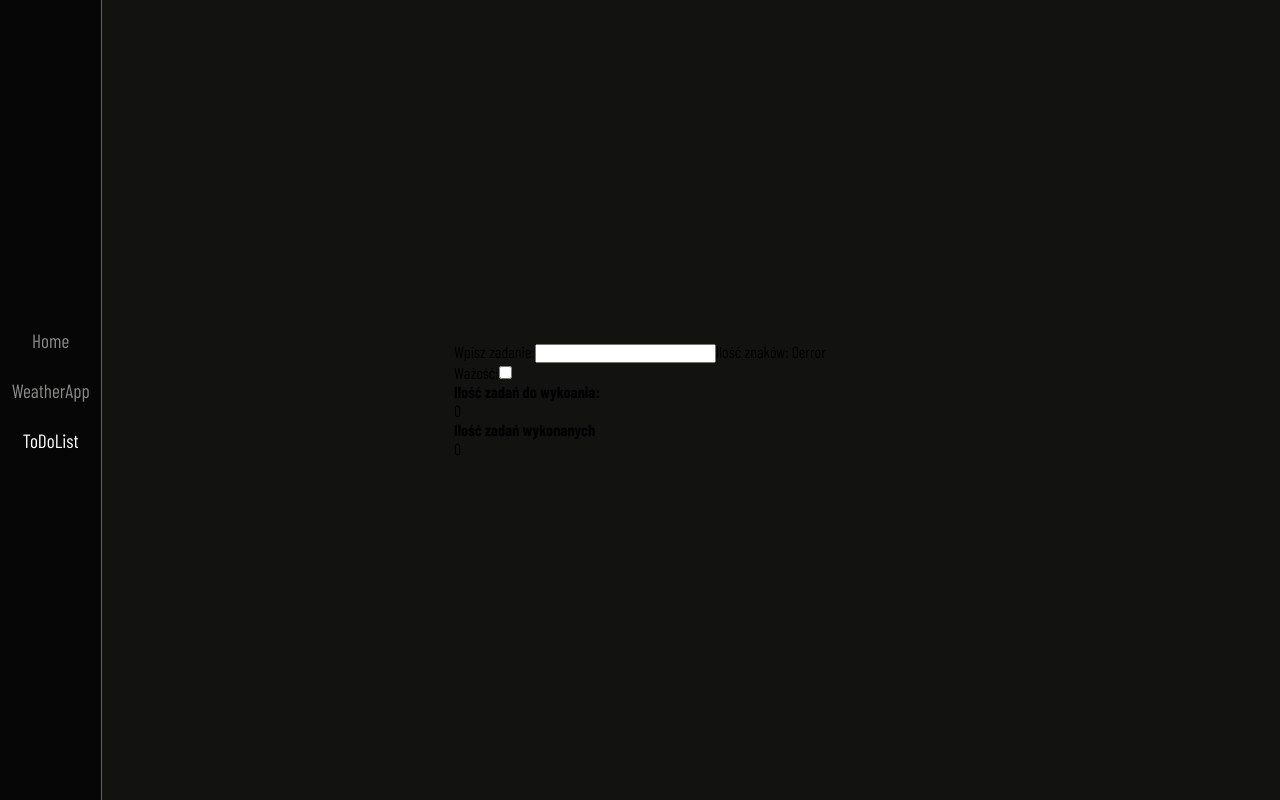
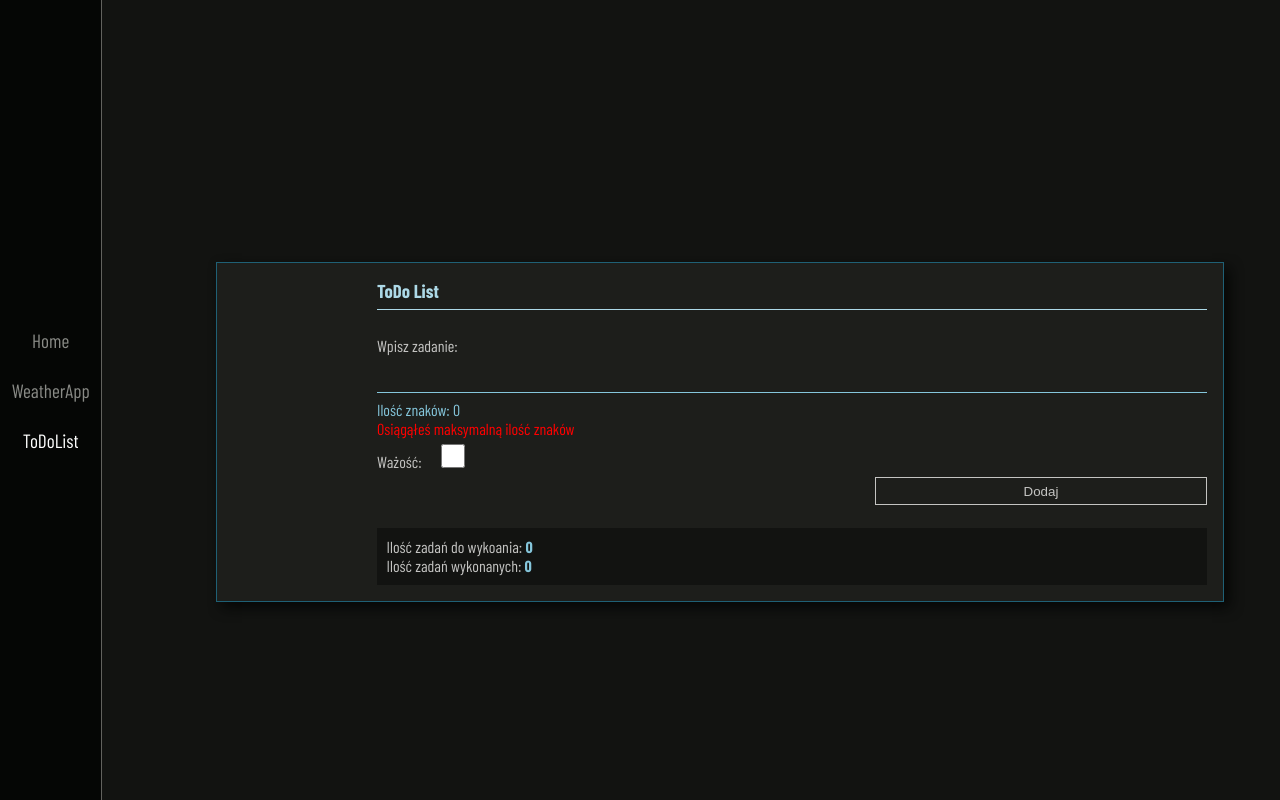
Before and after one commit to Scorpion19702022/01_REACT_VARIOUS_PROJECTS, a React (Create React App) app: page /ToDoList in a window 1280 px wide. Built offline with nearby package versions, Linux system fonts and the light colour scheme; a web font is replaced by a local one.

Commit message:
added styles in InputsToDoList for mobile

```diff
--- a/src/Components/ToDoList/InputsToDoList.tsx
+++ b/src/Components/ToDoList/InputsToDoList.tsx
@@ -5,27 +5,29 @@ import styles from './Style/InputsToDoList.module.css'
 const InputsToDoList = () => {
 	return (
 		<section className={styles.wrapper_inputs}>
+			<h1 className={styles.heading}>ToDo List</h1>
 			<div className={styles.box_inputs}>
-				<div className={styles.input_text}>
+				<div className={styles.inputs}>
 					<label className={styles.label}>Wpisz zadanie:</label>
 					<input className={styles.input} type='text' />
-					<span className={styles.quantity_signs}>Ilość znaków: 0</span>
-					<span className={styles.quantity_errors}>error</span>
+					<div className={styles.quantity_inputs}>
+						<span className={styles.quantity_signs}>Ilość znaków: 0</span>
+						<span className={styles.quantity_errors}>Osiągąłeś maksymalną ilość znaków</span>
+					</div>
 				</div>
 				<div className={styles.input_important}>
 					<label className={styles.label}>Ważość:</label>
 					<input className={styles.checkbox} type='checkbox' />
 				</div>
+				<button className={styles.btn_added_task}>Dodaj</button>
 			</div>
 			<div className={styles.box_info}>
-				<div className={styles.quantity_toDo}>
-					<h4 className={styles.quantity_heading}>Ilość zadań do wykoania:</h4>
-					<span className={styles.quantity_result}>0</span>
-				</div>
-				<div className={styles.quantity_done}>
-					<h4 className={styles.quantity_heading}>Ilość zadań wykonanych</h4>
-					<span className={styles.quantity_result}>0</span>
-				</div>
+				<h4 className={styles.quantity_heading}>
+					Ilość zadań do wykoania: <span className={styles.quantity_result}>0</span>
+				</h4>
+				<h4 className={styles.quantity_heading}>
+					Ilość zadań wykonanych: <span className={styles.quantity_result}>0</span>
+				</h4>
 			</div>
 		</section>
 	)
--- a/src/Components/ToDoList/Style/InputsToDoList.module.css
+++ b/src/Components/ToDoList/Style/InputsToDoList.module.css
@@ -0,0 +1,130 @@
+:root {
+	--color-dark01: #ffffff;
+	--color-dark02: #c4c4c2;
+	--color-dark03: #898a86;
+	--color-dark04: #62625e;
+	--color-dark05: #2f302b;
+	--color-dark06: #2f302b;
+	--color-dark07: #1d1e1b;
+	--color-dark08: #121311;
+	--color-dark09: #050605;
+	--color-color01: #d6ecf3;
+	--color-color02: #add9e7;
+	--color-color03: #85c6db;
+	--color-color04: #5cb3cf;
+	--color-color05: #34a0c4;
+	--color-color06: #29809c;
+	--color-color07: #1f6075;
+	--color-color08: #14404e;
+	--color-color09: #0a2027;
+
+	--color-error: #ff0000;
+}
+
+.wrapper_inputs {
+	width: 90%;
+	height: 340px;
+	padding: 1em;
+	margin-top: 4em;
+	display: flex;
+	flex-direction: column;
+	justify-content: space-between;
+	align-items: center;
+	background-color: var(--color-dark07);
+	border: 0.04em solid var(--color-color07);
+	box-shadow: 0.4em 0.4em 0.8em var(--color-dark09);
+}
+
+.heading {
+	width: 100%;
+	color: var(--color-color02);
+	padding-bottom: 0.4em;
+	margin-bottom: 1em;
+	border-bottom: 0.04em solid var(--color-color02);
+}
+
+.box_inputs {
+	width: 100%;
+	display: flex;
+	flex-direction: column;
+}
+
+.inputs {
+	display: flex;
+	flex-direction: column;
+}
+
+.label {
+	color: var(--color-dark02);
+	margin: 0em 0.4em 0.4em 0em;
+}
+
+.input {
+	padding: 0.6em;
+	background: none;
+	border: none;
+	border-bottom: 0.04em solid var(--color-color03);
+	outline: none;
+}
+
+.quantity_inputs {
+	display: flex;
+	flex-direction: column;
+	margin: 0.4em 0em;
+}
+
+.quantity_signs {
+	color: var(--color-color03);
+}
+.quantity_errors {
+	color: var(--color-error);
+}
+
+.input_important {
+	width: 100%;
+	margin-bottom: 0.4em;
+}
+
+.checkbox {
+	width: 24px;
+	height: 24px;
+	margin-left: 1em;
+}
+
+.btn_added_task {
+	width: 40%;
+	padding: 0.4em;
+	background-color: var(--color-dark07);
+	border: 0.04em solid var(--color-dark02);
+	color: var(--color-dark02);
+	cursor: pointer;
+	align-self: flex-end;
+}
+
+.box_info {
+	width: 100%;
+	margin-top: 1em;
+	padding: 0.6em;
+	display: flex;
+	flex-direction: column;
+	background-color: var(--color-dark08);
+}
+
+.quantity_heading {
+	color: var(--color-dark02);
+	font-weight: 400;
+}
+
+.quantity_result {
+	color: var(--color-color03);
+	font-weight: bold;
+}
+
+@media (min-width: 660px) {
+}
+
+@media (min-width: 992px) {
+	.wrapper_inputs {
+		padding-left: 10em;
+	}
+}
--- a/src/Components/ToDoList/Style/ToDoList.module.css
+++ b/src/Components/ToDoList/Style/ToDoList.module.css
@@ -20,9 +20,8 @@
 }
 
 .wrapper {
-	position: relative;
 	width: 100%;
-	height: 100vh;
+	min-height: 100vh;
 	display: flex;
 	flex-direction: column;
 	justify-content: space-around;
@@ -30,3 +29,17 @@
 	overflow: hidden;
 	background-color: var(--color-dark08);
 }
+
+@media (min-width: 660px) {
+	.wrapper {
+		min-height: 100%;
+	}
+}
+
+@media (min-width: 992px) {
+	.wrapper {
+		width: 100%;
+		height: 100vh;
+		padding-left: 10em;
+	}
+}
```
